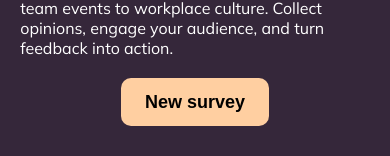
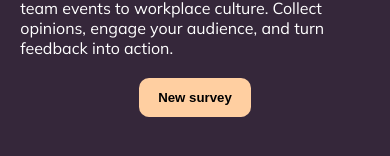
Before and after one commit to Iraqi1994/poll-app, an Angular app: page / in a window 390 px wide. Shown: the part 393-549 px from the top of the page. Built offline with nearby package versions, Linux system fonts and the light colour scheme; no server answers; the database is empty.

Commit message:
Adjusted buttons sizing on survey view page for mobile devices

```diff
--- a/src/app/components/new-survey-button/new-survey-button.scss
+++ b/src/app/components/new-survey-button/new-survey-button.scss
@@ -1,11 +1,11 @@
 button {
-  height: 48px;
-  padding: 0 24px;
+  height: clamp(38px, 10vw, 48px);
+  padding: 0 clamp(14px, 5vw, 24px);
   border-radius: 10px;
   border: none;
   background-color: #ffcfa1;
   font-weight: 600;
-  font-size: 18px;
+  font-size: clamp(13px, 3.4vw, 18px);
   display: flex;
   align-items: center;
   justify-content: center;
@@ -16,7 +16,7 @@ button {
 
   .btn-icon {
     width: 0;
-    height: 20px;
+    height: clamp(16px, 4vw, 20px);
     overflow: hidden;
     flex-shrink: 0;
     margin-left: 0;
--- a/src/app/pages/survey-view/survey-view.scss
+++ b/src/app/pages/survey-view/survey-view.scss
@@ -107,8 +107,8 @@
   border-radius: 10px;
   font-family: 'Nokora', sans-serif;
   font-weight: bold;
-  font-size: 16px;
-  padding: 10px 18px;
+  font-size: clamp(13px, 3.4vw, 16px);
+  padding: clamp(8px, 3vw, 10px) clamp(14px, 4.5vw, 18px);
   cursor: pointer;
   transition: background-color 0.2s ease;
 
```
